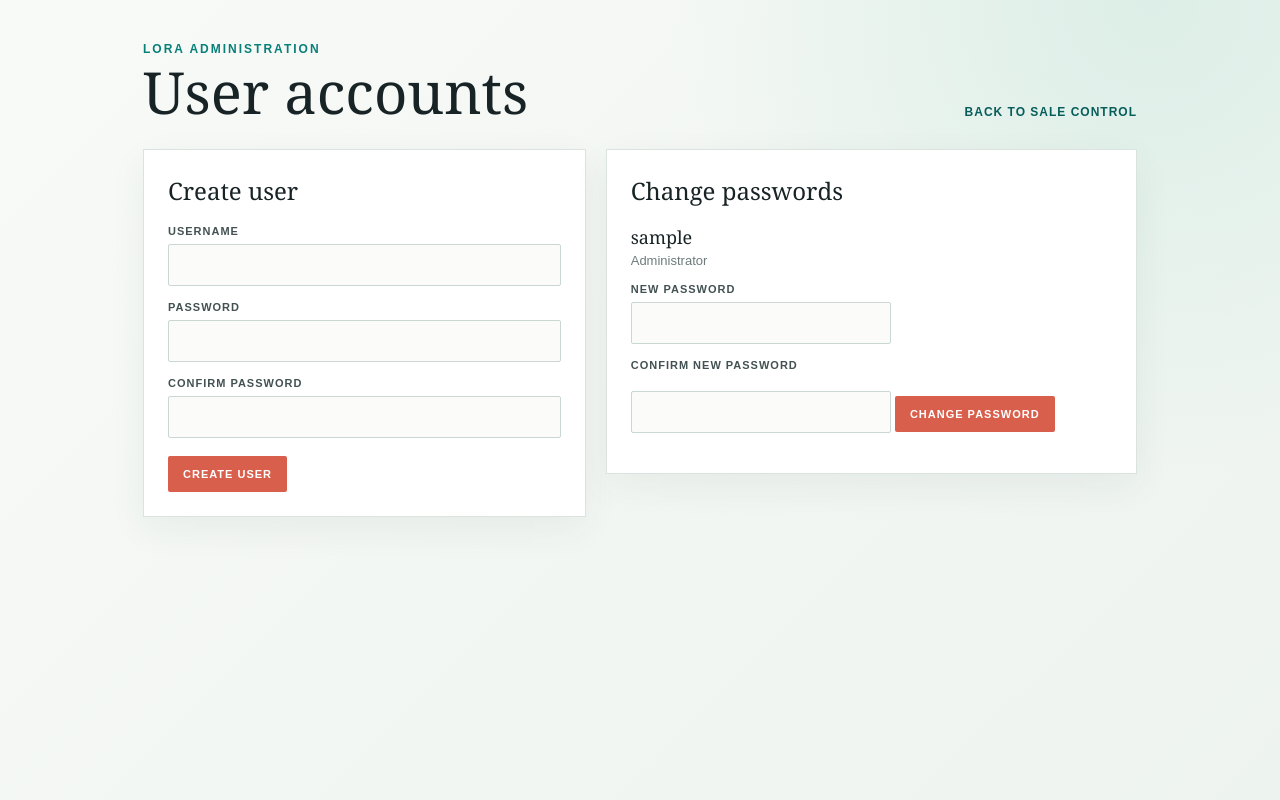
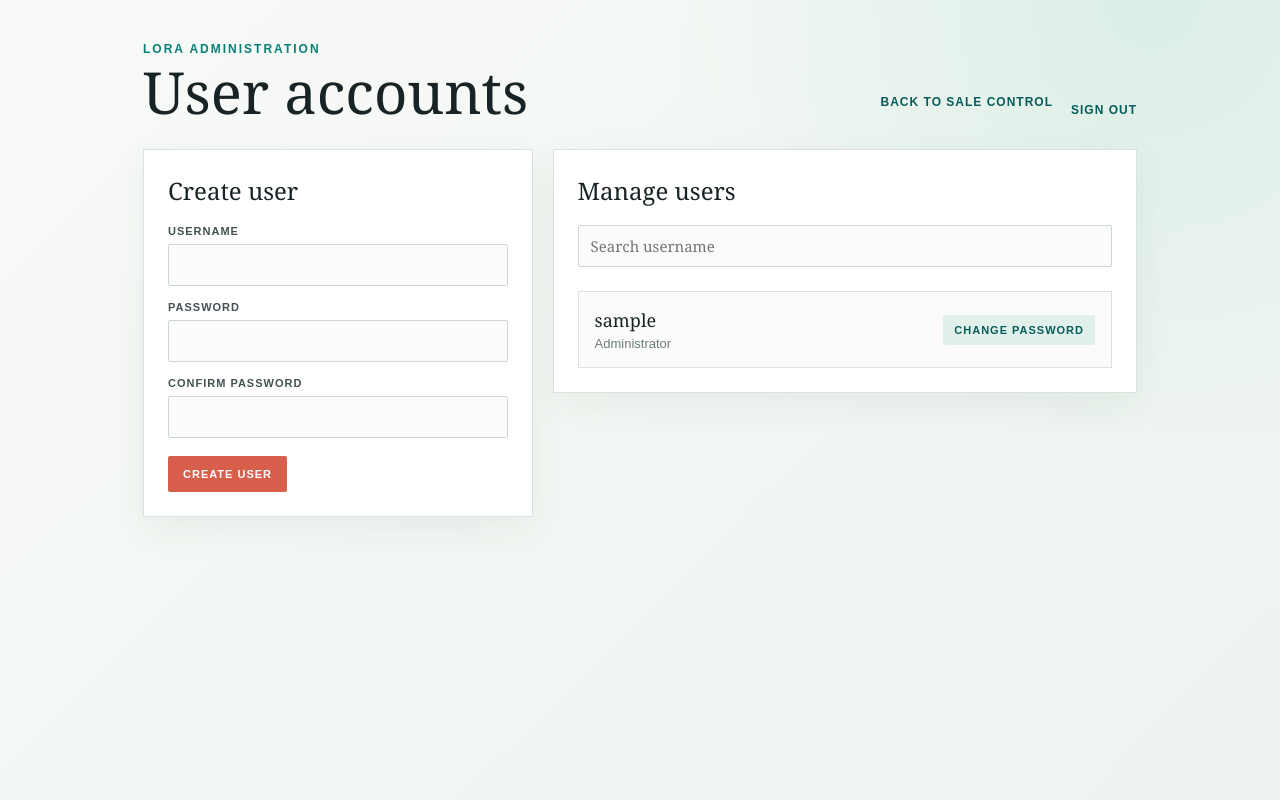
Before and after one commit to Tahsinga/LoraApi, a Django app: page /users/ in a window 1280 px wide. Run offline with Django 5.2, Linux system fonts and the light colour scheme; the visitor is signed in with stand-in values (Sample User, id 1); data comes from the database, SQL or seed files in the repository.

Commit message:
Improve account controls and logout

```diff
--- a/config/config/settings.py
+++ b/config/config/settings.py
@@ -59,6 +59,9 @@ MIDDLEWARE = [
 ]
 
 ROOT_URLCONF = 'config.urls'
+LOGIN_URL = '/login/'
+LOGIN_REDIRECT_URL = '/'
+LOGOUT_REDIRECT_URL = '/login/'
 
 TEMPLATES = [
     {
--- a/config/loraApi/templates/loraApi/dashboard.html
+++ b/config/loraApi/templates/loraApi/dashboard.html
@@ -14,6 +14,9 @@
     h1 { margin:0; font-size:clamp(34px, 5vw, 58px); line-height:.95; letter-spacing:0; font-weight:500; }
     .live { display:flex; align-items:center; gap:8px; color:var(--muted); font:600 12px Arial,sans-serif; text-transform:uppercase; letter-spacing:1px; }
     .history-link { color:var(--teal-dark); font:700 12px Arial,sans-serif; letter-spacing:1px; text-decoration:none; text-transform:uppercase; }
+    .logout-form { display:inline; margin:0; }
+    .logout-button { margin:0; padding:0; color:var(--teal-dark); background:none; font:700 12px Arial,sans-serif; letter-spacing:1px; text-transform:uppercase; }
+    .logout-button:hover { color:var(--coral); background:none; }
     .dot { width:9px; height:9px; border-radius:50%; background:#36a66e; box-shadow:0 0 0 5px #d6eee1; }
     main { max-width:1180px; margin:auto; padding:0 28px 54px; }
     .stats { display:grid; grid-template-columns:repeat(2, 1fr); gap:14px; margin-bottom:22px; }
@@ -55,7 +58,7 @@
 <div class="shell">
   <header>
     <div><p class="eyebrow">Lora operations</p><h1>Sale control</h1></div>
-    <div class="live"><a class="history-link" href="/history/">Cancellation history</a>{% if user.is_superuser %}<a class="history-link" href="/users/">User accounts</a>{% endif %}<a class="history-link" href="/logout/">Sign out</a><i class="dot"></i> Gateway online</div>
+    <div class="live"><a class="history-link" href="/history/">Cancellation history</a>{% if user.is_superuser %}<a class="history-link" href="/users/">User accounts</a>{% endif %}<form method="post" action="/logout/" class="logout-form">{% csrf_token %}<button type="submit" class="logout-button">Sign out</button></form><i class="dot"></i> Gateway online</div>
   </header>
   <main>
     <section class="stats" aria-label="Queue status">
--- a/config/loraApi/templates/loraApi/history.html
+++ b/config/loraApi/templates/loraApi/history.html
@@ -13,6 +13,9 @@
     .eyebrow { margin:0 0 8px; color:var(--teal); font:700 12px/1.2 Arial,sans-serif; letter-spacing:2px; text-transform:uppercase; }
     h1 { margin:0; font-size:clamp(34px, 5vw, 58px); line-height:.95; font-weight:500; }
     .back { color:var(--teal-dark); font:700 12px Arial,sans-serif; letter-spacing:1px; text-decoration:none; text-transform:uppercase; }
+    .logout-form { display:inline; margin-left:16px; }
+    .logout-button { padding:0; color:var(--teal-dark); background:none; border:0; font:700 12px Arial,sans-serif; letter-spacing:1px; text-transform:uppercase; }
+    .logout-button:hover { color:var(--coral); background:none; }
     main { max-width:1180px; margin:auto; padding:0 28px 54px; }
     .toolbar { display:flex; justify-content:space-between; align-items:end; gap:16px; margin-bottom:18px; }
     .toolbar p { margin:0; color:var(--muted); font:14px Arial,sans-serif; }
@@ -37,7 +40,7 @@
 <div class="shell">
   <header>
     <div><p class="eyebrow">Lora operations</p><h1>Cancellation history</h1></div>
-    <div><a class="back" href="/">Back to sale control</a>{% if user.is_superuser %} <a class="back" href="/users/">User accounts</a>{% endif %} <a class="back" href="/logout/">Sign out</a></div>
+    <div><a class="back" href="/">Back to sale control</a>{% if user.is_superuser %} <a class="back" href="/users/">User accounts</a>{% endif %}<form method="post" action="/logout/" class="logout-form"><button type="submit" class="logout-button">Sign out</button></form></div>
   </header>
   <main>
     <div class="toolbar">
--- a/config/loraApi/templates/loraApi/users.html
+++ b/config/loraApi/templates/loraApi/users.html
@@ -5,7 +5,7 @@
   <meta name="viewport" content="width=device-width, initial-scale=1">
   <title>Lora | User accounts</title>
   <style>
-    :root { --ink:#182326; --muted:#6d7b7d; --line:#dbe3df; --paper:#f5f7f4; --white:#fff; --teal:#087f78; --teal-dark:#075d5a; --coral:#d95f4d; }
+    :root { --ink:#182326; --muted:#6d7b7d; --line:#dbe3df; --paper:#f5f7f4; --white:#fff; --teal:#087f78; --teal-dark:#075d5a; --coral:#d95f4d; --danger:#a53b2e; }
     * { box-sizing:border-box; }
     body { margin:0; color:var(--ink); background:var(--paper); font-family:Georgia, 'Times New Roman', serif; }
     .shell { min-height:100vh; background:radial-gradient(circle at 90% 0, #dceee7 0, transparent 34%), linear-gradient(135deg, #f8faf7 0, #edf3ef 100%); }
@@ -14,27 +14,37 @@
     .eyebrow { margin:0 0 8px; color:var(--teal); font:700 12px Arial,sans-serif; letter-spacing:2px; text-transform:uppercase; }
     h1 { margin:0; font-size:clamp(34px, 5vw, 58px); line-height:.95; font-weight:500; }
     a { color:var(--teal-dark); font:700 12px Arial,sans-serif; letter-spacing:1px; text-decoration:none; text-transform:uppercase; }
-    .grid { display:grid; grid-template-columns:1fr 1.2fr; gap:20px; align-items:start; }
+    .header-actions { display:flex; align-items:center; gap:18px; }
+    .logout-form { margin:0; }
+    .logout-button { padding:0; color:var(--teal-dark); background:none; border:0; font:700 12px Arial,sans-serif; letter-spacing:1px; text-transform:uppercase; }
+    .logout-button:hover { color:var(--coral); background:none; }
+    .grid { display:grid; grid-template-columns:minmax(280px, .8fr) minmax(0, 1.2fr); gap:20px; align-items:start; }
     .panel { padding:24px; background:var(--white); border:1px solid var(--line); box-shadow:0 12px 35px rgba(28,62,54,.06); }
     h2 { margin:0 0 18px; font-size:24px; font-weight:500; }
     label { display:block; margin:15px 0 7px; color:#435153; font:700 11px Arial,sans-serif; letter-spacing:1px; text-transform:uppercase; }
     input { width:100%; height:42px; padding:10px 12px; background:#fbfcfa; border:1px solid #cbd7d2; border-radius:2px; font:15px Georgia,serif; }
     button { margin-top:18px; padding:12px 15px; color:#fff; background:var(--coral); border:0; border-radius:2px; cursor:pointer; font:700 11px Arial,sans-serif; letter-spacing:1px; text-transform:uppercase; }
     button:hover { background:#bd4e3e; }
-    .user { padding:16px 0; border-top:1px solid var(--line); }
-    .user:first-of-type { border-top:0; padding-top:0; }
+    .search { margin-bottom:14px; }
+    .user { display:flex; justify-content:space-between; align-items:center; gap:16px; padding:16px; border:1px solid var(--line); margin-top:10px; background:#fbfcfa; }
     .user strong { display:block; font-size:18px; font-weight:500; }
     .user small { display:block; margin-top:4px; color:var(--muted); font:13px Arial,sans-serif; }
-    .password-form { margin-top:12px; }
+    .user-actions { display:flex; align-items:center; gap:9px; flex-wrap:wrap; justify-content:flex-end; }
+    .password-form { display:none; width:100%; margin-top:12px; }
+    .password-form.open { display:block; }
     .password-form input { max-width:260px; }
+    .action-button { margin:0; padding:9px 11px; background:#e1f0eb; color:var(--teal-dark); }
+    .action-button:hover { background:#cce7df; }
+    .delete-button { margin:0; padding:9px 11px; background:#f8e4e0; color:var(--danger); }
+    .delete-button:hover { background:#f1d0ca; }
     .notice { margin:0 0 20px; color:var(--teal-dark); font:14px Arial,sans-serif; }
     .error { margin:0 0 20px; color:#a53b2e; font:14px Arial,sans-serif; }
-    @media (max-width:760px) { header { display:block; padding-top:28px; } header a { display:block; margin-top:20px; } main { padding-left:16px; padding-right:16px; } .grid { grid-template-columns:1fr; } }
+    @media (max-width:760px) { header { display:block; padding-top:28px; } .header-actions { margin-top:20px; } main { padding-left:16px; padding-right:16px; } .grid { grid-template-columns:1fr; } .user { display:block; } .user-actions { justify-content:flex-start; margin-top:12px; } }
   </style>
 </head>
 <body>
 <div class="shell">
-  <header><div><p class="eyebrow">Lora administration</p><h1>User accounts</h1></div><a href="/">Back to sale control</a></header>
+  <header><div><p class="eyebrow">Lora administration</p><h1>User accounts</h1></div><div class="header-actions"><a href="/">Back to sale control</a><form method="post" action="/logout/" class="logout-form">{% csrf_token %}<button type="submit" class="logout-button">Sign out</button></form></div></header>
   <main>
     {% if message %}<p class="notice">{{ message }}</p>{% endif %}
     {% if error %}<p class="error">{{ error }}</p>{% endif %}
@@ -51,11 +61,14 @@
         </form>
       </div>
       <div class="panel">
-        <h2>Change passwords</h2>
+        <h2>Manage users</h2>
+        <input class="search" id="user-search" placeholder="Search username" autocomplete="off">
         {% for user in users %}
-          <div class="user">
-            <strong>{{ user.username }}</strong>
+          <div class="user" data-username="{{ user.username|lower }}">
+            <div><strong>{{ user.username }}</strong>
             <small>{% if user.is_superuser %}Administrator{% else %}Standard user{% endif %}</small>
+            </div>
+            <div class="user-actions"><button type="button" class="action-button password-toggle">Change password</button>{% if user != request.user %}<form method="post" onsubmit="return confirm('Delete {{ user.username }}?');">{% csrf_token %}<input type="hidden" name="action" value="delete"><input type="hidden" name="user_id" value="{{ user.pk }}"><button type="submit" class="delete-button">Delete user</button></form>{% endif %}</div>
             <form class="password-form" method="post">
               {% csrf_token %}
               <input type="hidden" name="action" value="change_password">
@@ -64,7 +77,7 @@
               <input id="new-password-{{ user.pk }}" name="new_password1" type="password" required autocomplete="new-password">
               <label for="confirm-password-{{ user.pk }}">Confirm new password</label>
               <input id="confirm-password-{{ user.pk }}" name="new_password2" type="password" required autocomplete="new-password">
-              <button type="submit">Change password</button>
+              <button type="submit">Save password</button>
             </form>
           </div>
         {% empty %}<p>No users found.</p>{% endfor %}
@@ -72,5 +85,11 @@
     </section>
   </main>
 </div>
+<script>
+  const search = document.querySelector('#user-search');
+  const users = [...document.querySelectorAll('.user')];
+  search.addEventListener('input', () => { const query = search.value.trim().toLowerCase(); users.forEach(user => { user.hidden = !user.dataset.username.includes(query); }); });
+  document.querySelectorAll('.password-toggle').forEach(button => button.addEventListener('click', () => { const form = button.closest('.user').querySelector('.password-form'); form.classList.toggle('open'); button.textContent = form.classList.contains('open') ? 'Close password form' : 'Change password'; }));
+</script>
 </body>
 </html>
--- a/config/loraApi/views.py
+++ b/config/loraApi/views.py
@@ -149,6 +149,18 @@ def user_management(request):
                     message = f'Password changed for {user.username}.'
                 else:
                     error = 'Password change failed. Use matching passwords and meet the password rules.'
+        elif action == 'delete':
+            try:
+                user = User.objects.get(pk=request.POST.get('user_id'))
+            except User.DoesNotExist:
+                error = 'User not found.'
+            else:
+                if user == request.user:
+                    error = 'The active Admin account cannot be deleted.'
+                else:
+                    username = user.username
+                    user.delete()
+                    message = f'User {username} was deleted.'
 
     users = User.objects.order_by('username')
     return render(request, 'loraApi/users.html', {
```
Also changed, not shown: config/loraApi/tests.py (+10 -0 lines).
